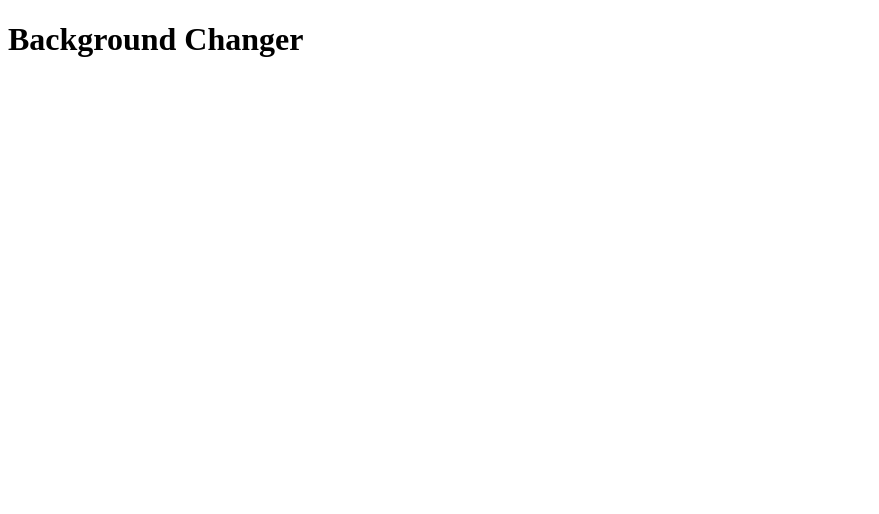
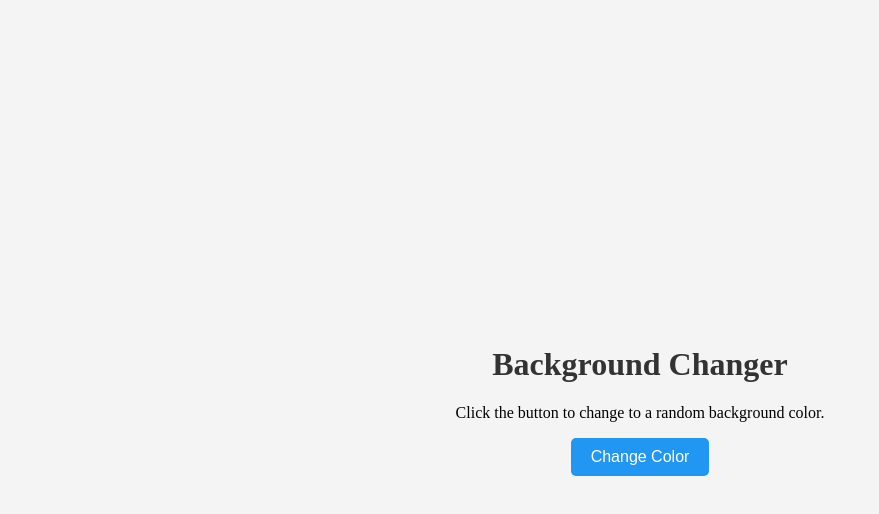
Before and after one commit to durgeshkr-5/background_changer, a plain HTML site: page index.html in a window 1280 px wide. Shown: the whole page, without its empty margins (0-879 px from the left). Drawn offline with Linux system fonts and the light colour scheme.

Commit message:
Add background changer features

```diff
--- a/index.html
+++ b/index.html
@@ -7,7 +7,11 @@
     <title>Background Changer</title>
   </head>
   <body>
-    <h1>Background Changer</h1>
+    <div class="container">
+      <h1>Background Changer</h1>
+      <p>Click the button to change to a random background color.</p>
+      <button onclick="changeBackground()">Change Color</button>
+    </div>
 
     <!-- Script -->
     <script src="script.js"></script>
--- a/script.js
+++ b/script.js
@@ -1,3 +1,4 @@
-function generateRandomNumber(min, max) {
-  return Math.floor(Math.random() * (max - min + 1)) + min;
+function changeBackground() {
+  const randomColor = `#${Math.floor(Math.random() * 16777215).toString(16)}`;
+  document.body.style.backgroundColor = randomColor;
 }
--- a/style.css
+++ b/style.css
@@ -0,0 +1,32 @@
+body {
+  margin: 0;
+  display: flex;
+  justify-content: center;
+  align-items: center;
+  height: 100vh;
+  background-color: #f4f4f4;
+  transition: background-color 0.3s;
+}
+
+.container {
+  text-align: center;
+}
+
+h1 {
+  color: #333;
+}
+
+button {
+  padding: 10px 20px;
+  font-size: 16px;
+  border: none;
+  border-radius: 5px;
+  cursor: pointer;
+  background-color: #2196f3;
+  color: white;
+  transition: transform 0.2s;
+}
+
+button:hover {
+  transform: scale(1.1);
+}
```
